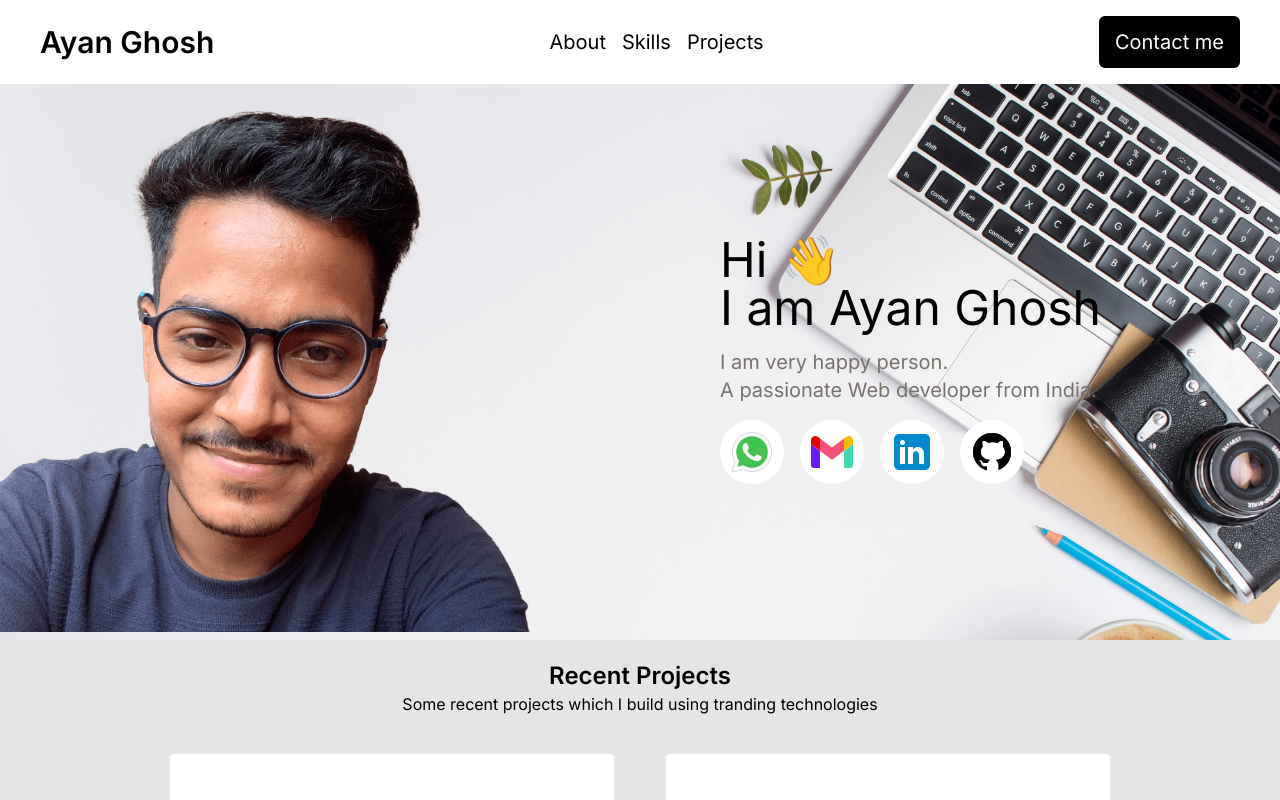
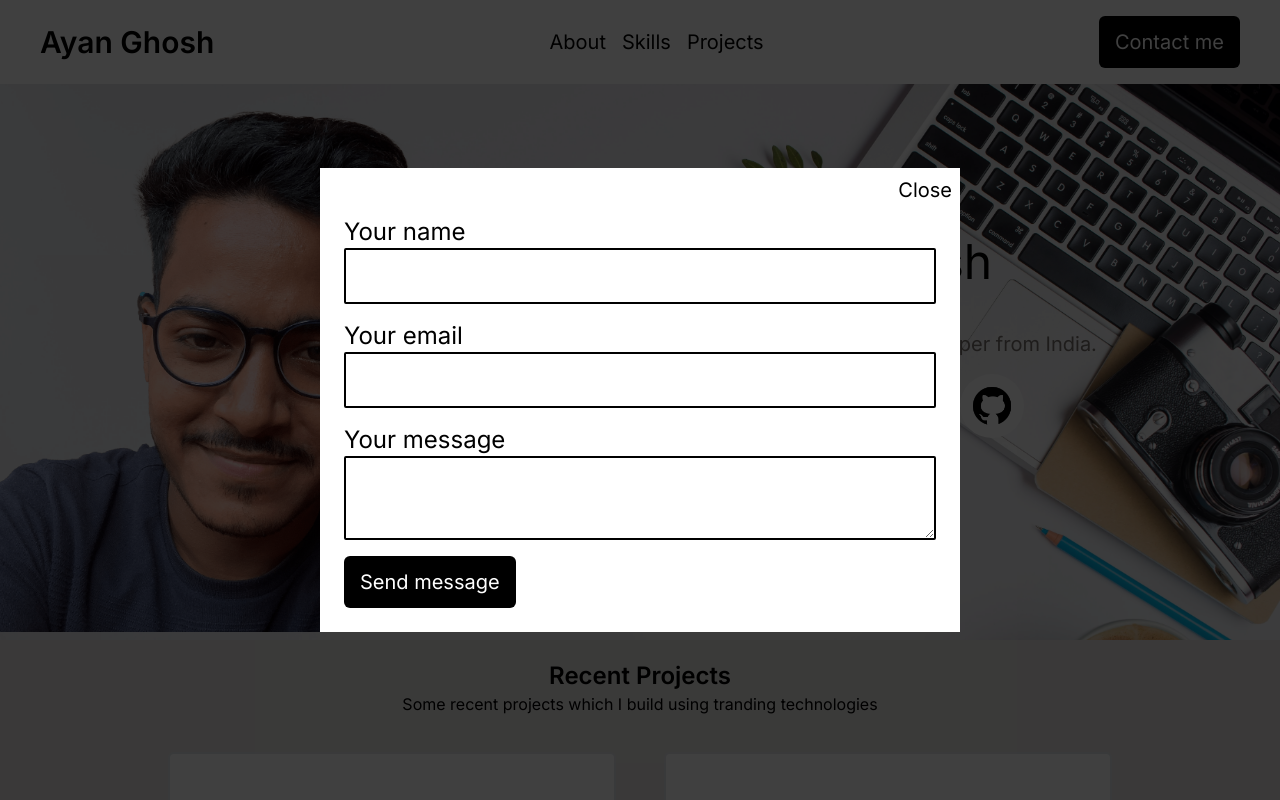
Before and after one commit to ayanonline/protfolio, a Next.js app: page / in a window 1280 px wide. Both pictures are taken after a click on the button "Contact me". Shown: the top 800 px of the page. Built offline with nearby package versions, Linux system fonts and the light colour scheme.

Commit message:
Feat: contact form & modal implemented

```diff
--- a/app/page.tsx
+++ b/app/page.tsx
@@ -1,3 +1,4 @@
+import Contact from "@/components/contact";
 import Heroes from "@/components/heroes";
 import Projects from "@/components/projects";
 import Skills from "@/components/skills";
@@ -9,6 +10,7 @@ export default function Home() {
       <Heroes />
       <Projects />
       <Skills />
+      <Contact />
     </main>
   );
 }
--- /dev/null
+++ b/components/contact-form.tsx
@@ -0,0 +1,67 @@
+"use client";
+import React, { ChangeEvent, useState } from "react";
+
+interface Formdata {
+  name: string;
+  email: string;
+  message: string;
+}
+const ContactForm: React.FC = () => {
+  const [formData, setFormData] = useState<Formdata>({
+    name: "",
+    email: "",
+    message: "",
+  });
+
+  const handleChange = (
+    e: ChangeEvent<HTMLInputElement | HTMLTextAreaElement>,
+  ) => {
+    const { id, value } = e.target;
+    setFormData((prevFormData) => ({ ...prevFormData, [id]: value }));
+  };
+
+  return (
+    <form>
+      <div className="mb-4 flex flex-col">
+        <label htmlFor="name" className="lg:text-2xl">
+          Your name
+        </label>
+        <input
+          type="text"
+          id="name"
+          value={formData.name}
+          onChange={handleChange}
+          className="rounded-sm border-2 border-black px-4 py-3 text-xl focus:outline-none"
+        />
+      </div>
+      <div className="mb-4 flex flex-col">
+        <label htmlFor="eamil" className="lg:text-2xl">
+          Your email
+        </label>
+        <input
+          type="text"
+          id="email"
+          value={formData.email}
+          onChange={handleChange}
+          className="rounded-sm border-2 border-black px-4 py-3 text-xl focus:outline-none"
+        />
+      </div>
+      <div className="mb-4 flex flex-col">
+        <label htmlFor="message" className="lg:text-2xl">
+          Your message
+        </label>
+        <textarea
+          id="message"
+          value={formData.message}
+          onChange={handleChange}
+          className="rounded-sm border-2 border-black px-4 py-3 text-xl focus:outline-none"
+        />
+      </div>
+      <button className="rounded-md bg-black px-4 py-3 text-white lg:text-xl">
+        Send message
+      </button>
+    </form>
+  );
+};
+
+export default ContactForm;
--- /dev/null
+++ b/components/contact.tsx
@@ -0,0 +1,33 @@
+import ContactForm from "./contact-form";
+import SocialBtn from "./ui/social-button";
+
+const Contact = () => {
+  return (
+    <div className="flex justify-between px-40 py-10">
+      <section className="w-[40%]">
+        <h1 className="mb-4 font-semibold lg:text-3xl">Let&apos;s Connect</h1>
+        <p className="lg:text-xl">
+          Please fill out the from on this section to contact with me. or call
+          me between 9:00am and 8:00pm, Monday-Friday
+        </p>
+        <div className="flex gap-4">
+          <SocialBtn url="https://wa.me/7477446714?text=" src="/whatsapp.png" />
+          <SocialBtn
+            url="https://ayanonline.netlify.app/ayanghosh.dev@gmail.com"
+            src="/gmail.png"
+          />
+          <SocialBtn
+            url="https://www.linkedin.com/in/ayanonline/"
+            src="/linkedin.png"
+          />
+          <SocialBtn url="https://github.com/ayanonline" src="/github.png" />
+        </div>
+      </section>
+      <div className="w-[50%]">
+        <ContactForm />
+      </div>
+    </div>
+  );
+};
+
+export default Contact;
--- a/components/header.tsx
+++ b/components/header.tsx
@@ -1,6 +1,18 @@
+"use client";
+
+import { useState } from "react";
+
 import Link from "next/link";
+import Modal from "./modal";
+import ContactForm from "./contact-form";
 
 const Header = () => {
+  const [isModalOpen, setIsModalOpen] = useState(false);
+
+  const handleClick = () => {
+    setIsModalOpen(true);
+  };
+
   return (
     <header className="fixed top-0 z-50 flex w-full select-none items-center justify-between bg-white px-10 py-4">
       <div className="font-semibold lg:text-3xl">
@@ -12,9 +24,15 @@ const Header = () => {
         <Link href="/projects">Projects</Link>
       </nav>
       <div>
-        <button className="rounded-md bg-black px-4 py-3 text-white hover:bg-[#1F1F1F] lg:text-xl">
+        <button
+          onClick={handleClick}
+          className="rounded-md bg-black px-4 py-3 text-white hover:bg-[#1F1F1F] lg:text-xl"
+        >
           Contact me
         </button>
+        <Modal isOpen={isModalOpen} onClose={setIsModalOpen}>
+          <ContactForm />
+        </Modal>
       </div>
     </header>
   );
--- a/components/heroes.tsx
+++ b/components/heroes.tsx
@@ -14,8 +14,9 @@ const Heroes = () => {
       </div>
 
       <div className="flex flex-col items-start gap-4 ">
-        <h1 className="lg:text-5xl">
-          Hi 👋 <br /> I am Ayan Ghosh
+        <h1 className="lg:text-3xl">
+          Hi, I am <br />
+          <span className="lg:text-5xl">Ayan Ghosh</span>
         </h1>
         <p className="text-stone-500 lg:text-xl">
           I am very happy person. <br /> A passionate Web developer from India.
@@ -32,6 +33,14 @@ const Heroes = () => {
           />
           <SocialBtn url="https://github.com/ayanonline" src="/github.png" />
         </div>
+        <a
+          href="https://drive.google.com/uc?export=download&id=1VU_2SL4q8vP1NZOeSs4t2gEXNaDSsoLU"
+          className="mt-4"
+        >
+          <button className="rounded-md bg-black px-4 py-3 text-white">
+            Download CV
+          </button>
+        </a>
       </div>
     </div>
   );
--- /dev/null
+++ b/components/modal.tsx
@@ -0,0 +1,46 @@
+"use client";
+import React, { useEffect, useReducer, useRef } from "react";
+
+interface ModalProps {
+  children: React.ReactNode;
+  isOpen: boolean;
+  onClose: (status: boolean) => void;
+}
+const Modal: React.FC<ModalProps> = ({ children, isOpen, onClose }) => {
+  const modalRef = useRef<HTMLDivElement>(null);
+
+  useEffect(() => {
+    const handleOutSideClick = (e: MouseEvent) => {
+      // if target element is not inside modal-content then close the modal
+      if (modalRef.current && !modalRef.current.contains(e.target as Node)) {
+        onClose(false);
+      }
+    };
+
+    if (isOpen) document.addEventListener("mousedown", handleOutSideClick);
+
+    return () => document.removeEventListener("mousedown", handleOutSideClick);
+  }, [isOpen, onClose]);
+
+  if (!isOpen) {
+    return null;
+  }
+  return (
+    <div className="absolute left-0 top-0 flex h-[100vh] w-full items-center justify-center bg-black bg-opacity-75">
+      <div
+        ref={modalRef}
+        className="relative w-[40rem] bg-white px-6 py-12 pb-6"
+      >
+        <button
+          className="absolute right-0 top-0 p-2 lg:text-xl"
+          onClick={() => onClose(false)}
+        >
+          Close
+        </button>
+        {children}
+      </div>
+    </div>
+  );
+};
+
+export default Modal;
--- a/components/skills.tsx
+++ b/components/skills.tsx
@@ -32,7 +32,7 @@ const Skills = () => {
       </div>
       <Link
         href="/skills"
-        className="mx-auto flex w-fit hover:text-blue-500 hover:underline lg:text-xl"
+        className="mx-auto flex w-fit hover:underline first-letter:hover:text-blue-500 lg:text-xl"
       >
         View all skills
       </Link>
```
